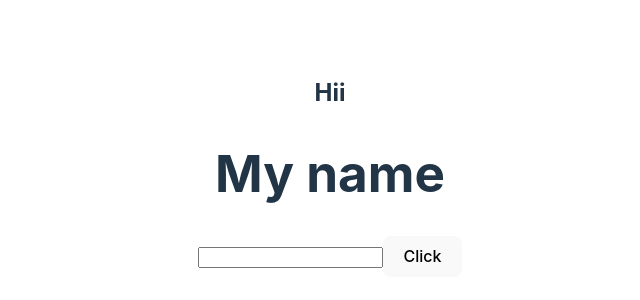
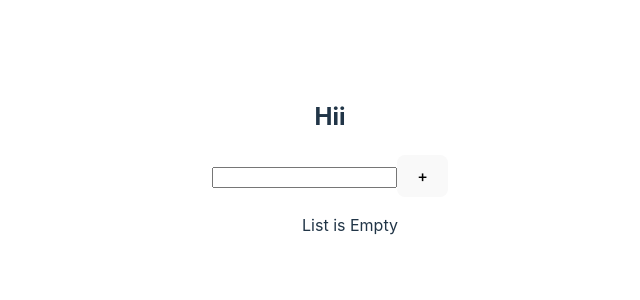
Before and after one commit to Priyanga-Developer/CRUD_Task_DataPlant, a React (Vite) app: page / in a window 1280 px wide. Shown: the part 234-534 px from the top of the page, without its empty margins (310-950 px from the left). Built offline with nearby package versions, Linux system fonts and the light colour scheme.

Commit message:
CRUD Operation

```diff
--- a/src/App.jsx
+++ b/src/App.jsx
@@ -67,6 +67,7 @@ import Callback from './Callback';
 import Reducer from './Reducer';
 import Event from './Event';
 import ControlledInputs from './ControlledInputs';
+import ToDo from './ToDo';
 
 const App = () => {
 //  const {count,handleOnclick}=useContext(DataContext)
@@ -85,7 +86,8 @@ const App = () => {
       {/* <Callback/> */}
       {/* <Reducer/> */}
       {/* <Event/> */}
-      <ControlledInputs/>
+      {/* <ControlledInputs/> */}
+      <ToDo/>
 
 
 
--- /dev/null
+++ b/src/ToDo.jsx
@@ -0,0 +1,65 @@
+import React, { useState } from 'react'
+
+const ToDo = () => {
+    const [list,setList]=useState(JSON.parse( localStorage.getItem("todo_list"))||[]);
+    const [task,setTask]=useState("");
+    const addItem=(task)=>{
+      const newItem ={
+        id:Date.now(),
+        task:task,
+        checked:false
+      }
+      const listItems=[...list,newItem]
+      setList(listItems);
+      localStorage.setItem("todo_list",JSON.stringify(listItems))
+    }
+    const handleSubmit=()=>{
+          addItem(task);
+          setTask("")
+    }
+    const handleCheck=(id)=>{
+        const items=list.map((eachList)=>
+            eachList.id==id ? {...eachList,checked:!eachList.checked}:eachList
+        )
+        setList(items);
+        localStorage.setItem("todo_list",JSON.stringify(items))
+    }
+    const handleDelete=(id)=>{
+        const filterItems=list.filter((eachList)=>{
+            return eachList.id!==id
+        })
+        setList(filterItems);
+        localStorage.setItem("todo_list",JSON.stringify(filterItems))
+
+    }
+  return (
+    <div>
+        <div> <form action="" method="post" onSubmit={(e)=>e.preventDefault()}>
+            <input type="text" name="text" id="text"
+            value={task}
+            onChange={(e)=>setTask(e.target.value)}
+            />
+
+            <button type="submit" onClick={handleSubmit}>+</button>
+            </form>
+        </div>
+        <div>
+            <ul>
+                {list.length?list.map((eachList)=>{
+                    return(
+
+                    <li key={eachList.id}>{eachList.task}
+                    <input type="checkbox" name="" id=""  checked={eachList.checked}
+                    onChange={()=>handleCheck(eachList.id)}/>
+                    <button type="button" onClick={()=>handleDelete(eachList.id)}>Delete</button>
+                    </li>
+
+
+                )}):<p>List is Empty</p>}
+            </ul>
+        </div>
+    </div>
+  )
+}
+
+export default ToDo
```
Also changed, not shown: src/ControlledInputs.jsx (line endings or trailing spaces).
